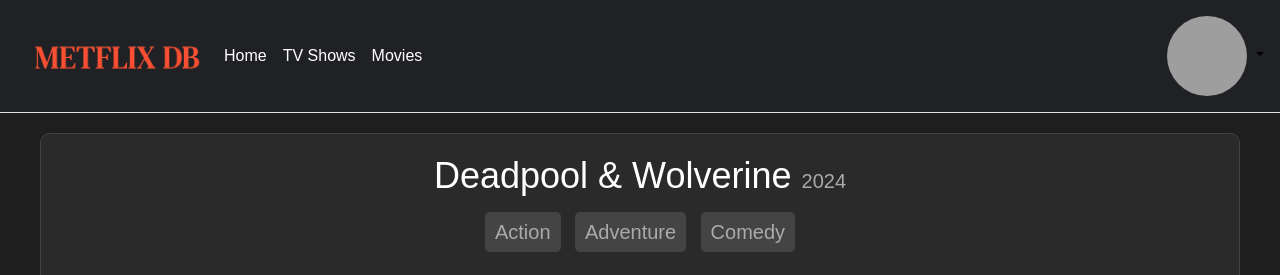
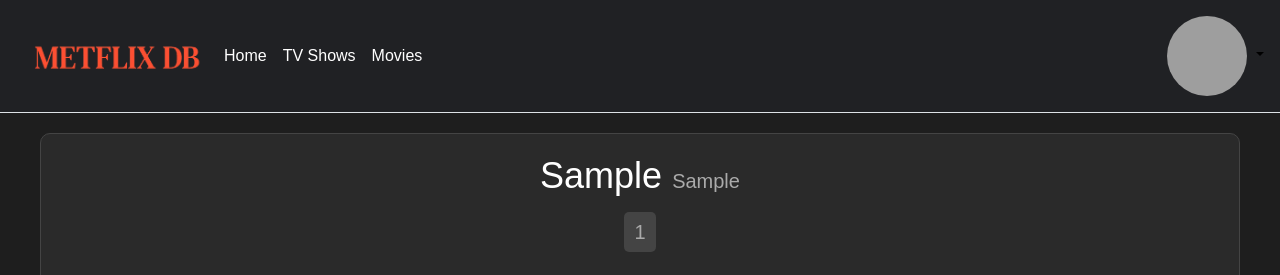
Before and after one commit to b-chau23/CPS510, a Flask app: template templates/movie.html in a window 1280 px wide. Shown: the top 275 px of the page. Run offline with Flask 3, Linux system fonts and the light colour scheme; the template is opened without the code that fills it: most values are stand-ins (such as "Sample title", 1, 10 or a date in 2020); some libraries are stand-ins or nearby versions; grey boxes are pictures that could not be loaded.

Commit message:
updated login and made movie pages dynamic

```diff
--- a/main.py
+++ b/main.py
@@ -1,10 +1,13 @@
 import oracledb
-from flask import Flask, render_template, redirect, url_for, request
+from flask import Flask, render_template, redirect, url_for, request, session
+from flask_session import Session
 from flask_bootstrap import Bootstrap5
 import os
 
-USERNAME = os.environ['USERNAME']
-PASSWORD = os.environ['PASSWORD']
+# USERNAME = os.environ['USERNAME']
+# PASSWORD = os.environ['PASSWORD']
+USERNAME = 'inmartin'
+PASSWORD = '01127703'
 
 
 try:
@@ -24,19 +27,12 @@
     movie_db_list = [row for row in cursor.execute("SELECT * FROM movie")]
     account_db_list = [row for row in cursor.execute("SELECT * FROM account")]
 
-
-
-
-
-
-
-
-
     # cursor.execute("SELECT table_name FROM user_tables") THIS IS THE FORMAT
 
     # Close cursor and connection
-    cursor.close()
-    connection.close()
+    # (keep things open for now)
+    # cursor.close()
+    # connection.close()
 
 except oracledb.DatabaseError as e:
     print(f"Error: {str(e)}")
@@ -44,14 +40,26 @@
 app = Flask(__name__)
 app.config['SECRET_KEY'] = '8BYkEfBA6O6donzWlSihBXox7C0sKR6b'
 Bootstrap5(app)
+app.config["SESSION_PERMANENT"] = False
+app.config["SESSION_TYPE"] = "filesystem"
+Session(app)
 
 ## TIME to start putting shit in the UI
 
 @app.route('/',methods=['GET','POST'])
 def sign_in():
+    session.clear()
     if request.method =='POST':
         USERNAME = request.form['username']
         PASSWORD = request.form['password']
+
+        cursor.execute("SELECT * FROM account WHERE username=:1 AND password=:2", (USERNAME, PASSWORD))
+        verify = cursor.fetchall()
+        if verify:
+            if cursor.execute("SELECT * FROM admin WHERE adminID=:1", [verify[0][0]]).fetchall():
+                session['admin'] = True
+            return redirect('home')
+
 
         for account in account_db_list:
             if account[1] == USERNAME and account[2] == PASSWORD:
@@ -63,10 +71,40 @@
 def edit():
     return render_template('home.html',movie_db_list=movie_db_list)
 
-@app.route('/movie')
-def movie():
+@app.route('/movie/<int:movieID>')
+def movie(movieID):
+    actor_query = """
+    SELECT actorfirstname, actorlastname, actorimage FROM actor a
+    JOIN movie_actor ma ON a.actorID= ma.actorID
+    JOIN movie m ON m.movieID = ma.movieID
+    WHERE m.movieID = :1
+    """
+    director_query = """
+    SELECT d.directorFirstName, d.directorLastName
+    FROM movie m
+    JOIN movie_director md ON m.movieID = md.movieID
+    JOIN director d ON d.directorID = md.directorID
+    WHERE md.movieID = :1
+    """
+    genre_query = """
+    SELECT g.genreName
+    FROM genre g
+    JOIN movie_genre mg ON g.genreID = mg.genreID
+    WHERE mg.movieID = :1
+    """
 
-    return render_template('movie.html')
+    cursor.execute("SELECT * FROM movie WHERE movieID=:1", [movieID])
+    movie_info = cursor.fetchall()
+    cursor.execute(actor_query, [movie_info[0][0]])
+    actor_info = cursor.fetchall()
+    cursor.execute(director_query, [movie_info[0][0]])
+    director_info = cursor.fetchall()
+    cursor.execute(genre_query, [movie_info[0][0]])
+    genre_info = cursor.fetchall()
+
+    print (movie_info[0])
+    return render_template('movie.html', movie_info=movie_info[0], actors=actor_info, directors=director_info, genres=genre_info)
+    # return render_template('movie.html')
 
 
 
--- a/templates/movie.html
+++ b/templates/movie.html
@@ -41,50 +41,57 @@
 <div>
      <div class="container">
         <div class="header">
-            <h1>Deadpool & Wolverine <span>2024</span></h1>
+            <!-- <h1>Deadpool & Wolverine <span>2024</span></h1> -->
+            <h1>{{ movie_info[1] }} <span>{{ movie_info[5] }}</span></h1>
             <div class="tags">
-                <span class="tag">Action</span>
-                <span class="tag">Adventure</span>
-                <span class="tag">Comedy</span>
+              {% for genre in genres %}
+                <span class="tag">{{ genre[0] }}</span>
+              {% endfor %}
             </div>
         </div>
         <div class="content">
             <div class="info">
-                <p>Deadpool is offered a place in the Marvel Cinematic Universe by the Time Variance Authority but instead recruits a variant of Wolverine to save his universe from extinction.</p>
+              <p>{{ movie_info[3] }}</p>
+                <!-- <p>Deadpool is offered a place in the Marvel Cinematic Universe by the Time Variance Authority but instead recruits a variant of Wolverine to save his universe from extinction.</p> -->
                 <div class="details">
 
                     <div class="director">
                         <h3>Director</h3>
+                        {% for director in directors %}
                         <div class="director-info">
-                            <img src="../static/img/default.jpg" alt="Shawn Levy">
-                            <span>Shawn Levy</span>
+                            <img src="../static/img/default.jpg" alt="{{director[0]}} {{director[1]}}">
+                            <span>{{director[0]}} {{director[1]}}</span>
                         </div>
+                        {% endfor %}
                     </div>
                     <div class="artists">
-                        <h3>Artists</h3>
+                        <h3>Actors</h3>
                         <div class="artist-list">
+                            {% for actor in actors %}
                             <div class="artist">
-                                <img src="../static/img/default.jpg" alt="Josh Brolin">
-                                <span>Josh Brolin as Cable</span>
+                              <img src="{{ actor[2] }}" alt="{{ actor[0] }} {{ actor[1] }}">
+                              <span>{{ actor[0] }} {{ actor[1] }}</span>
                             </div>
-                            <div class="artist">
-                                <img src="../static/img/default.jpg" alt="Ryan Reynolds">
-                                <span>Ryan Reynolds as Wade Wilson</span>
-                            </div>
-                            <div class="artist">
-                                <img src="../static/img/default.jpg" alt="Morena Baccarin">
-                                <span>Morena Baccarin as Vanessa</span>
-                            </div>
+                            {% endfor %}
+
                         </div>
                     </div>
                 </div>
-                <div class="release">
-
+                <div class="release" style="display: flex; gap: 10px">
+                  {% if session['admin'] %}
+                  <form method="POST" action="/update/{{ movie_info[0] }}">
+                    <button>Update</button>
+                  </form>
+                  <form method="POST" action="/delete/{{ movie_info[0] }}">
+                    <button>Delete</button>
+                  </form>
+                  {% endif %}
                 </div>
 
             </div>
             <div class="poster">
-                <img src="../static/img/default.jpg" alt="Deadpool & Wolverine Poster">
+                <!-- <img src="../static/img/default.jpg" alt="Deadpool & Wolverine Poster"> -->
+                <img src="{{ movie_info[2] }}" alt="{{ movie_info[1] }} Poster">
 
 
             </div>
```
